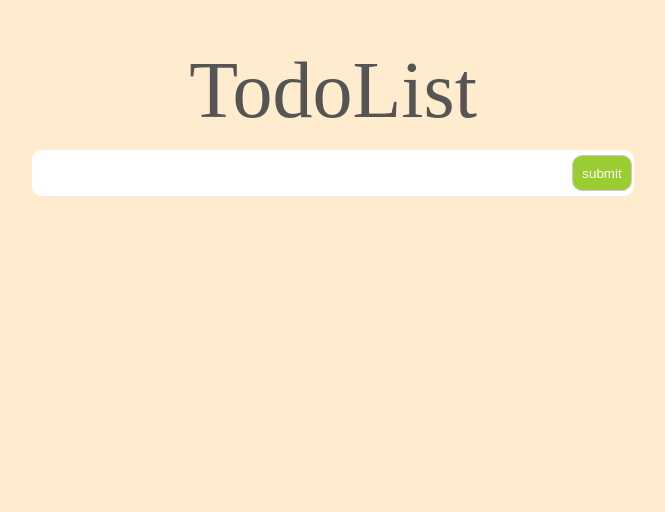
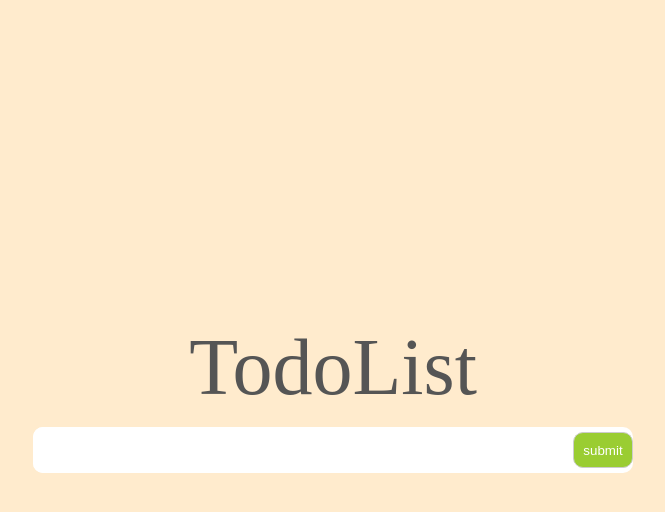
Before and after one commit to shlee9999/React-TodoList, a React (Vite) app: page / in a window 1280 px wide. Shown: the top 512 px of the page, without its empty margins (307-972 px from the left). Built offline with nearby package versions, Linux system fonts and the light colour scheme.

Commit message:
Design: CSS 수정 - 상대값 적용

```diff
--- a/src/global.css
+++ b/src/global.css
@@ -1,3 +1,8 @@
+:root {
+  --min-w: 350px;
+  --max-w: 600px;
+}
+
 * {
   box-sizing: border-box;
 }
--- a/src/pages/HomePage.tsx
+++ b/src/pages/HomePage.tsx
@@ -50,8 +50,8 @@ export default function HomePage() {
   };
   return (
     <main className='main-page'>
-      <h1 className='logo'>TodoList</h1>
       <div className='wrap'>
+        <h1 className='logo'>TodoList</h1>
         <div className='submit-container'>
           <input
             type='text'
--- a/src/pages/style.css
+++ b/src/pages/style.css
@@ -1,27 +1,30 @@
 .main-page {
   background-color: blanchedalmond;
-  min-height: 100vh;
+  height: 100vh;
   position: relative;
-  display: flex;
-  align-items: center;
-  flex-direction: column;
 }
 .logo {
   font-size: 5rem;
-  margin-top: 50px;
   color: #555;
+  text-align: center;
 }
 
 .main-page > .wrap {
-  margin-top: 20px;
+  max-width: var(--max-w);
+  min-width: var(--min-w);
+  position: absolute;
+  top: 50%;
+  left: 50%;
+  transform: translate(-50%, -50%);
+  width: 80%;
   position: relative;
 }
 
 .submit-container {
-  position: relative;
+  margin-top: 20px;
   display: flex;
   align-items: center;
-  text-align: center;
+  justify-content: space-between;
   background-color: white;
   border-radius: 10px;
   overflow: hidden;
@@ -29,7 +32,7 @@
 
 .todo-input {
   padding-left: 10px;
-  width: 540px;
+  flex: 1;
   height: 46px;
   font-size: 15pt;
   border: none;
@@ -43,7 +46,6 @@
 
 .submit-button {
   text-decoration: none;
-  margin-right: 2px;
   width: 60px;
   height: 36px;
   border-radius: 10px;
```
